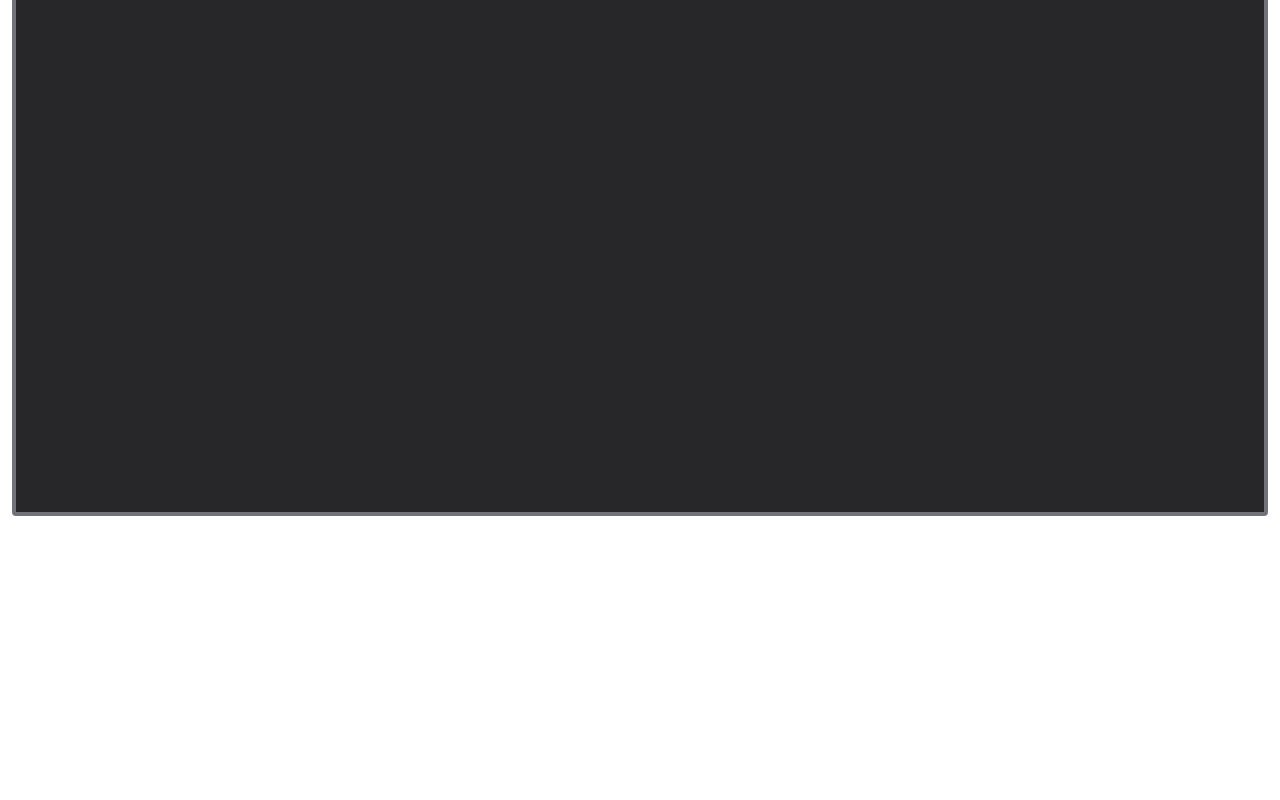
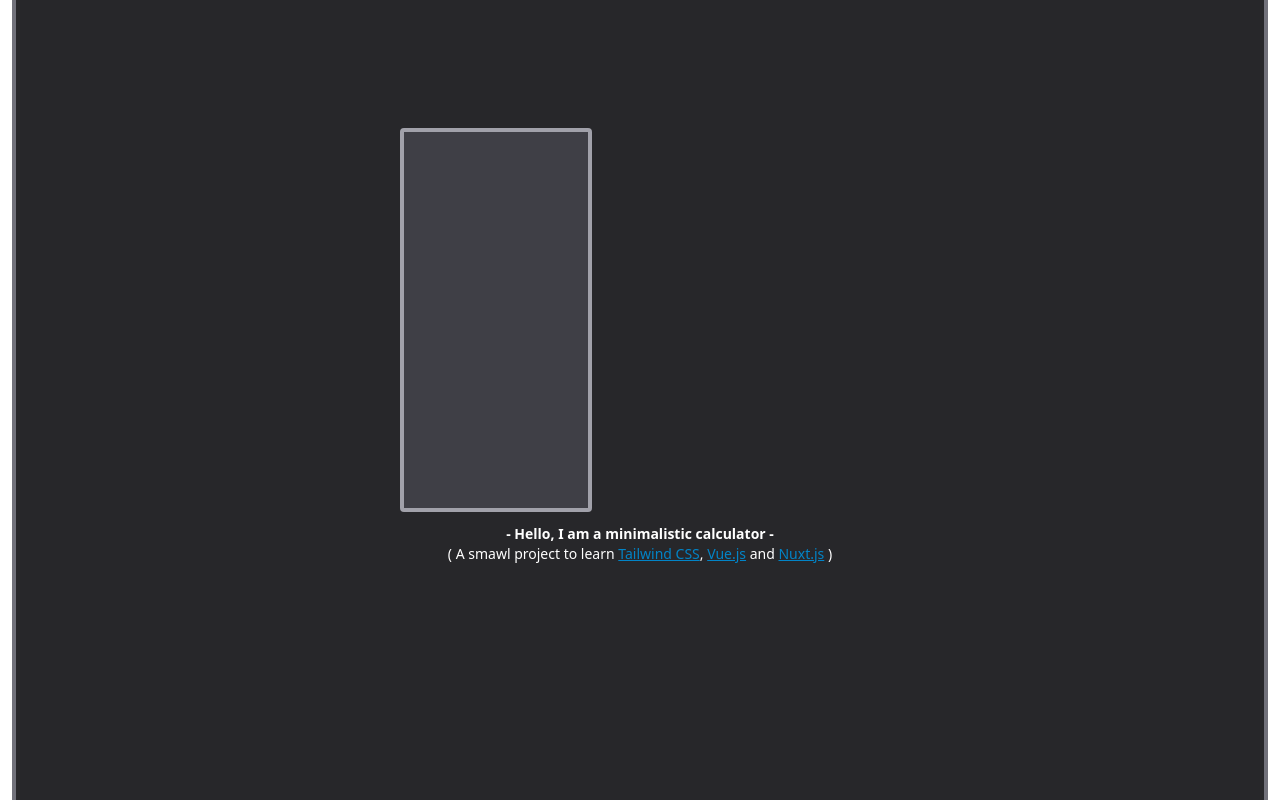
Before and after one commit to LymaKries/foreward_project_4, a Nuxt app: page / in a window 1280 px wide. Shown: the part 500-1300 px from the top of the page. Before the commit the page ends 1028 px from the top, so only its background shows below. Built offline with nearby package versions, Linux system fonts and the light colour scheme.

Commit message:
problem mep

```diff
--- a/components/calculator.vue
+++ b/components/calculator.vue
@@ -10,13 +10,22 @@
       </div>
     </div>
 
-    <div class="mr-3 ml-3">
-      <div class="bg-zinc-800 p-96 mb-3 border-4 border-zinc-500 rounded">
+    <div>
+      <div class="mr-3 ml-3 bg-zinc-800 p-96 mb-3 border-4 border-zinc-500 rounded">
         <div class="text-white font-bold text-center text-5xl relative bottom-80">
           mYminicaLc
         </div>
 
-        <input class="w-80 h-14 border-2 border-zinc-500 rounded relative bottom-80">
+        <div class="mx-auto">
+          <input class="w-80 h-14 border-2 border-zinc-500 rounded relative bottom-80 text-right text-2xl">
+        </div>
+
+        <div class="bg-zinc-700 w-2/5 h-96 mb-3 border-4 border-zinc-400 rounded"></div>
+
+        <div class="text-white text-sm text-center">
+          <div class="font-bold">- Hello, I am a minimalistic calculator -</div>
+          ( A smawl project to learn <a href="https://tailwindcss.com/" class="underline text-sky-600">Tailwind CSS</a>, <a href="https://vuejs.org/" class="underline text-sky-600">Vue.js</a> and <a href="https://nuxt.com/" class="underline text-sky-600">Nuxt.js</a> )
+        </div>
       </div>
     </div>
 
```
